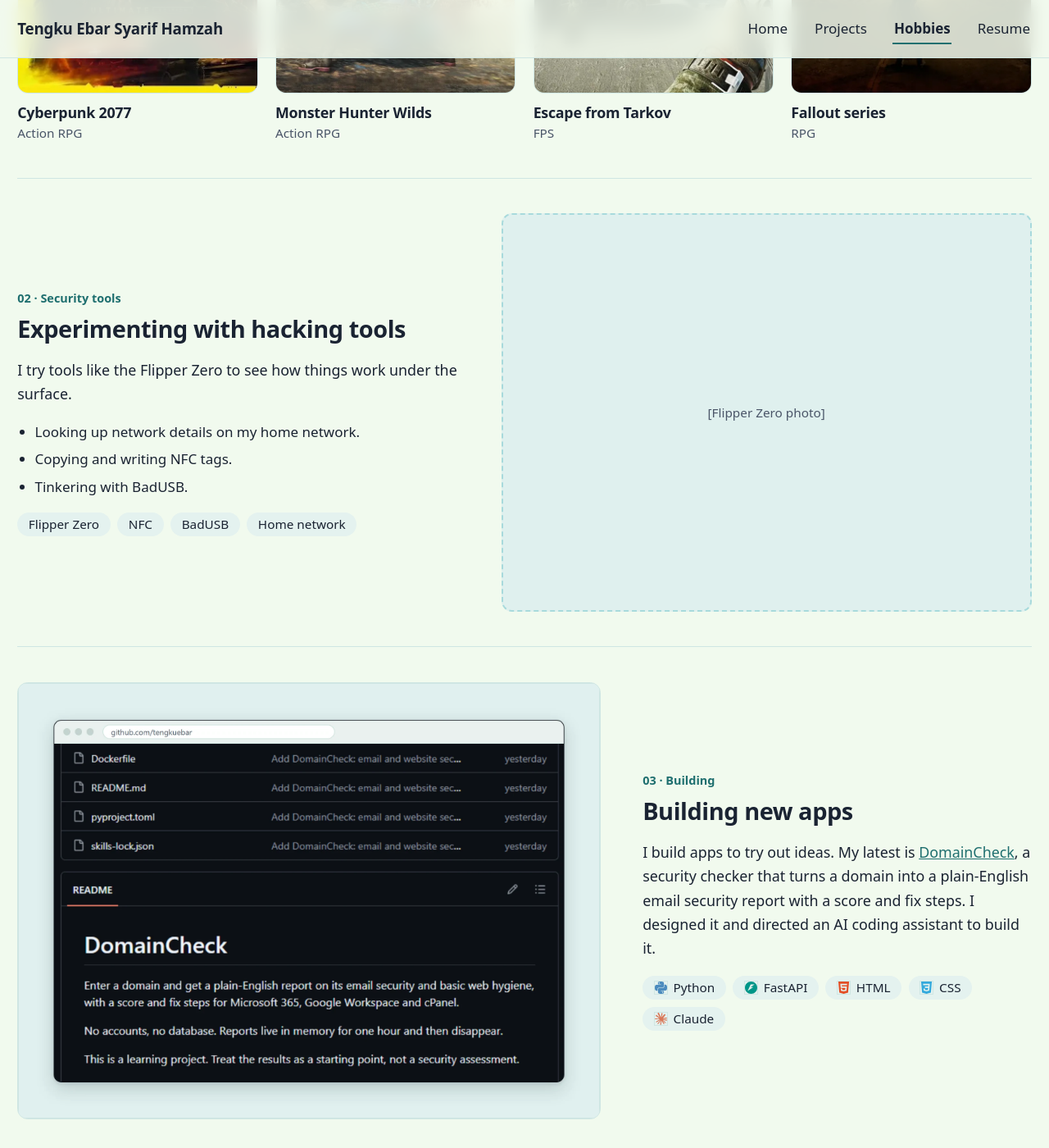
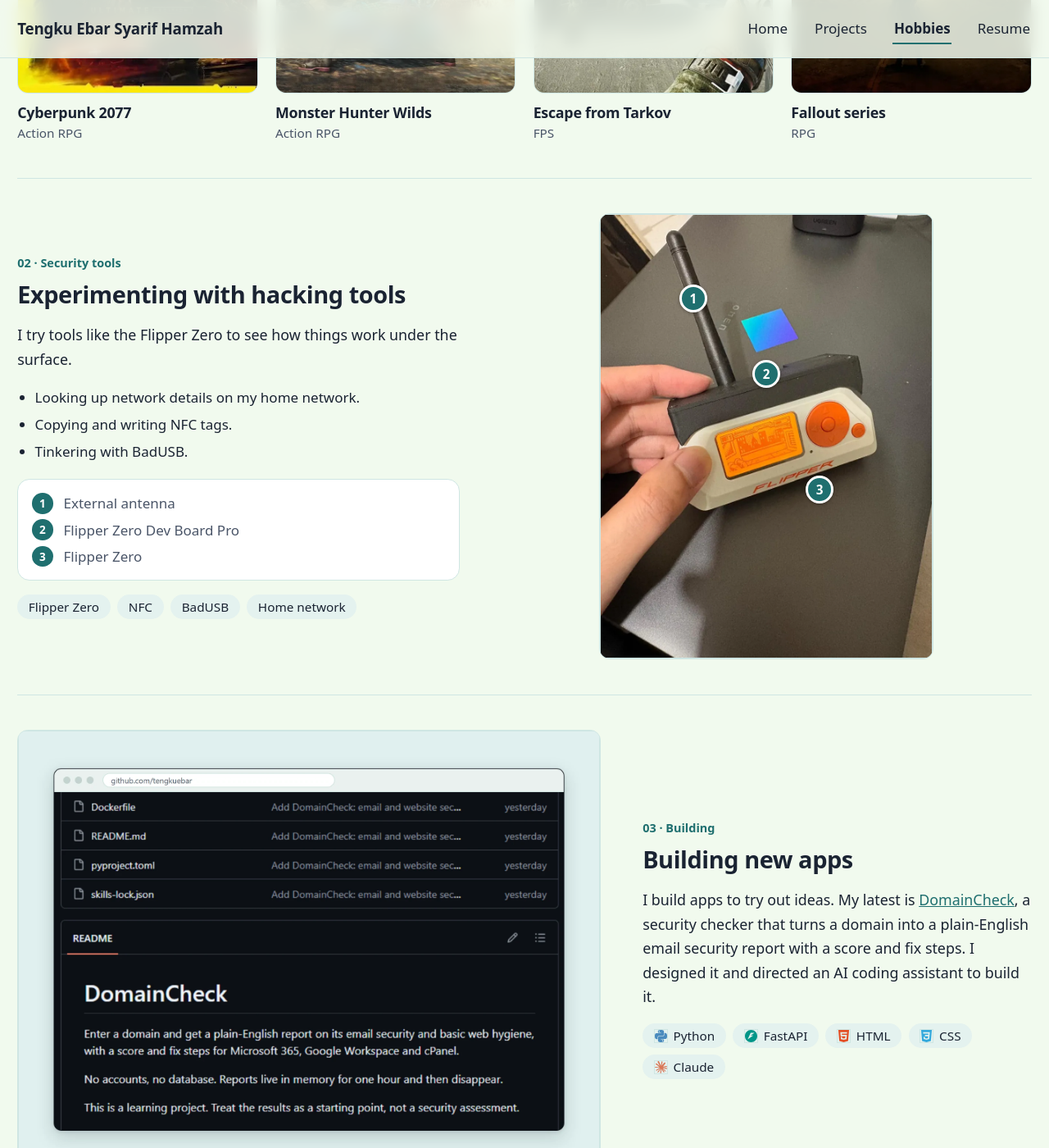
Before and after one commit to tengkuebar/tengkuebar.github.io, a Jekyll site: the page built from hobbies.md, in a window 1280 px wide and 1400 px high, scrolled down 1348 px. Shown: the whole window at 82% size. Built offline with Jekyll 4.4.1, drawn with Linux system fonts in a browser that asks for light colours.

Commit message:
Add the Home photo card and the annotated Flipper Zero photo on Hobbies
Co-Authored-By: Claude Sonnet 5.5 <noreply@anthropic.com>

```diff
--- a/assets/css/style.css
+++ b/assets/css/style.css
@@ -412,6 +412,38 @@ pre {
   font-size: 0.8rem;
 }
 
+/* Snapshot card for the Home hero photo: a tilted white print with a handwritten caption.
+   Uses the independent rotate property so the page-load rise (transform) doesn't cancel it. */
+
+.photo-card {
+  flex: 0 1 24rem;
+  width: 100%;
+  max-width: 24rem;
+  margin: 0;
+  padding: 0.9rem 0.9rem 0.75rem;
+  background: #ffffff;
+  border-radius: 0.4rem;
+  box-shadow: 0 0.9rem 2rem rgb(26 35 50 / 0.22);
+  rotate: 2.5deg;
+}
+
+.photo-card img {
+  display: block;
+  width: 100%;
+  height: auto;
+  aspect-ratio: 1 / 1;
+  object-fit: cover;
+  border-radius: 0.15rem;
+}
+
+.photo-card figcaption {
+  padding-top: 0.8rem;
+  color: #4a5568;
+  font-family: "Segoe Print", "Bradley Hand", "Comic Sans MS", cursive;
+  font-size: 1.3rem;
+  text-align: center;
+}
+
 .photo-ph.wide {
   aspect-ratio: 4 / 3;
   max-width: 30rem;
@@ -1546,6 +1578,60 @@ main img.cert-badge {
   object-fit: cover;
 }
 
+/* Photo with numbered markers and a key beside it (Hobbies, security tools). */
+.feature-media.annotated {
+  position: relative;
+  aspect-ratio: 3 / 4;
+  max-width: 24rem;
+  width: 100%;
+  justify-self: center;
+}
+
+.marker,
+.photo-key .num {
+  display: inline-flex;
+  align-items: center;
+  justify-content: center;
+  border-radius: 50%;
+  background: #1f6f6f;
+  color: #ffffff;
+  font-weight: 700;
+  line-height: 1;
+}
+
+.marker {
+  position: absolute;
+  width: 2rem;
+  height: 2rem;
+  margin: -1rem 0 0 -1rem;
+  border: 3px solid #ffffff;
+  font-size: 0.9rem;
+  box-shadow: 0 1px 4px rgb(0 0 0 / 0.35);
+}
+
+.photo-key {
+  margin: 1.1rem 0 0;
+  padding: 0.9rem 1rem;
+  list-style: none;
+  background: var(--card);
+  border: 1px solid var(--border);
+  border-radius: var(--radius);
+  color: var(--text-muted);
+}
+
+.photo-key li {
+  display: flex;
+  align-items: center;
+  gap: 0.75rem;
+}
+
+.photo-key .num {
+  flex: none;
+  width: 1.5rem;
+  height: 1.5rem;
+  font-size: 0.8rem;
+}
+
 .feature-media.has-video {
   position: relative;
   margin: 0;
@@ -1677,6 +1763,7 @@ main img.cert-badge {
 
   .photo-ph,
   .photo,
+  .photo-card,
   .photo-ph.wide {
     max-width: 20rem;
     margin-inline: auto;
--- a/hobbies.md
+++ b/hobbies.md
@@ -44,9 +44,12 @@ clip: true
 </section>
 
 <section class="feature-row flip" aria-labelledby="tools-h">
-  <div class="feature-media" role="img" aria-label="Placeholder for a photo of a Flipper Zero">
-    <span>[Flipper Zero photo]</span>
-  </div>
+  <figure class="feature-media has-image annotated">
+    <img src="{{ '/assets/img/flipper.webp' | relative_url }}" alt="A hand holding a Flipper Zero with a Flipper Zero Dev Board Pro and an antenna attached on top" width="900" height="1200" loading="lazy">
+    <span class="marker" style="left: 28%; top: 19%" aria-hidden="true">1</span>
+    <span class="marker" style="left: 50%; top: 36%" aria-hidden="true">2</span>
+    <span class="marker" style="left: 66%; top: 62%" aria-hidden="true">3</span>
+  </figure>
   <div>
     <p class="kicker">02 &middot; Security tools</p>
     <h2 id="tools-h">Experimenting with hacking tools</h2>
@@ -56,6 +59,11 @@ clip: true
       <li>Copying and writing NFC tags.</li>
       <li>Tinkering with BadUSB.</li>
     </ul>
+    <ol class="photo-key" aria-label="Key to the numbered photo">
+      <li><span class="num" aria-hidden="true">1</span>External antenna</li>
+      <li><span class="num" aria-hidden="true">2</span>Flipper Zero Dev Board Pro</li>
+      <li><span class="num" aria-hidden="true">3</span>Flipper Zero</li>
+    </ol>
     <ul class="tags"><li>Flipper Zero</li><li>NFC</li><li>BadUSB</li><li>Home network</li></ul>
   </div>
 </section>
```
Also changed, not shown: index.md (+4 -6 lines), assets/img/flipper.webp (added), assets/img/me.webp (added).
